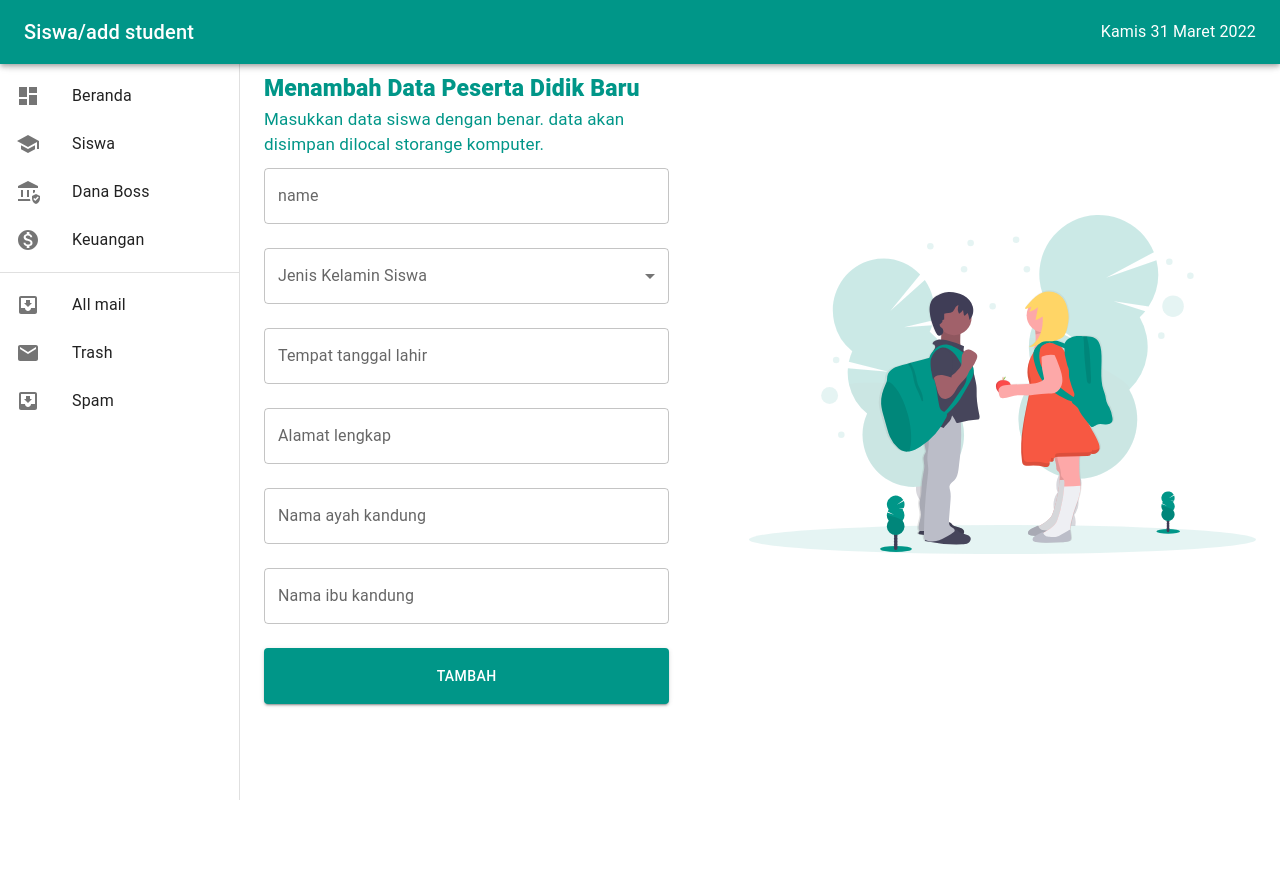
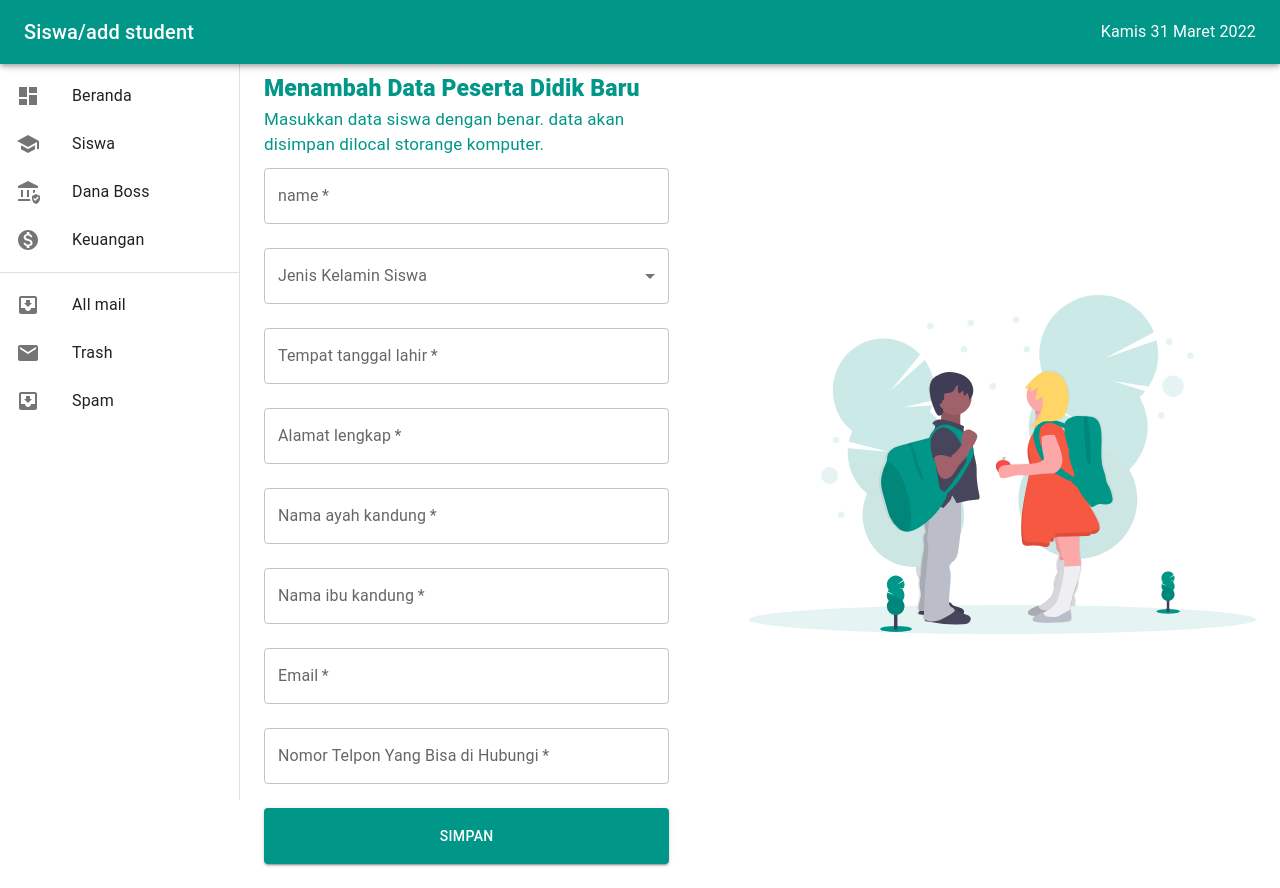
Before and after one commit to nurhamsah1998/school-fe-localAPI, a Next.js app: page /siswa/add-student in a window 1280 px wide. Before the commit the page ends 800 px from the top, so only its background shows below. Built offline with nearby package versions, Linux system fonts and the light colour scheme.

Commit message:
adding some fiture on form

```diff
--- a/ScreenGUI/AddingStudent.js
+++ b/ScreenGUI/AddingStudent.js
@@ -1,20 +1,47 @@
-import React from 'react';
+import React, { useState } from 'react';
 import { Box, TextField, FormControl, InputLabel, Select, MenuItem, Typography, Button } from '@mui/material';
 import { useFormik } from 'formik';
 import axios from 'axios';
+import { useSnackbar } from 'notistack';
+import CircularProgress from '@mui/material/CircularProgress';
 
 function AddingStudent() {
+  const [open, setOpen] = useState(false);
+  const [loading, setLoading] = useState(false);
+  const [textError, setTextError] = useState('');
+  const { enqueueSnackbar } = useSnackbar();
   const formik = useFormik({
-    initialValues: { name: '', birt: '', address: '', dad: '', mom: '', gender: '' },
+    initialValues: { name: '', birt: '', address: '', dad: '', mom: '', gender: '', phone: '', email: '' },
     onSubmit: (values) => {
+      setLoading(true);
+      if (formik.values.phone.length >= 13 || formik.values.phone.length <= 10) {
+        setTextError('Nomor Tidak Valid');
+        setOpen(true);
+        enqueueSnackbar(`Ups ! Data Tidak Terkirim`, { anchorOrigin: { vertical: 'bottom', horizontal: 'right' }, variant: 'error' });
+        setTimeout(() => {
+          setLoading(false);
+        }, 500);
+        return false;
+      }
       axios
         .post('http://localhost:8000/post', values)
         .then((res) => {
-          console.log('succes');
-          values.name = '';
+          enqueueSnackbar(`${res.data}`, { anchorOrigin: { vertical: 'bottom', horizontal: 'right' }, variant: 'success' });
+          setOpen(false);
+          setLoading(false);
+          formik.resetForm();
         })
         .catch((error) => {
-          console.log(error);
+          if (error.response) {
+            setOpen(true);
+            setTextError(error.response.data);
+            enqueueSnackbar(`Ups ! Data Tidak Terkirim`, { anchorOrigin: { vertical: 'bottom', horizontal: 'right' }, variant: 'error' });
+            setLoading(false);
+            return false;
+          } else {
+            enqueueSnackbar(`Ups ! Data Tidak Terkirim error_code:NTWE666`, { anchorOrigin: { vertical: 'bottom', horizontal: 'right' }, variant: 'error' });
+            setLoading(false);
+          }
         });
     },
   });
@@ -30,7 +57,7 @@ function AddingStudent() {
           </Typography>
         </Box>
         <form onSubmit={formik.handleSubmit} style={{ marginTop: '10px' }}>
-          <TextField sx={{ mb: 3 }} label="name" value={formik.values.name} name="name" id="name" onChange={formik.handleChange} fullWidth />
+          <TextField required sx={{ mb: 3 }} label="name" placeholder="Masukan nama" value={formik.values.name} name="name" id="name" onChange={formik.handleChange} fullWidth />
           <FormControl sx={{ mb: 3 }} fullWidth>
             <InputLabel>Jenis Kelamin Siswa</InputLabel>
             <Select name="gender" id="gender" value={formik.values.gender} label="Jenis Kelamin Siswa" onChange={formik.handleChange}>
@@ -38,12 +65,83 @@ function AddingStudent() {
               <MenuItem value="perempuan">Perempuan</MenuItem>
             </Select>
           </FormControl>
-          <TextField sx={{ mb: 3 }} label="Tempat tanggal lahir" value={formik.values.birt} name="birt" id="birt" onChange={formik.handleChange} fullWidth />
-          <TextField sx={{ mb: 3 }} label="Alamat lengkap" value={formik.values.address} name="address" id="address" onChange={formik.handleChange} fullWidth />
-          <TextField sx={{ mb: 3 }} label="Nama ayah kandung" value={formik.values.dad} name="dad" id="dad" onChange={formik.handleChange} fullWidth />
-          <TextField sx={{ mb: 3 }} label="Nama ibu kandung" value={formik.values.mom} name="mom" id="mom" onChange={formik.handleChange} fullWidth />
-          <Button type="submit" sx={{ p: 2 }} variant="contained" fullWidth>
-            Tambah
+          <TextField
+            required
+            sx={{ mb: 3 }}
+            label="Tempat tanggal lahir"
+            placeholder="Contoh : Kediri 14 juli 1998"
+            value={formik.values.birt}
+            name="birt"
+            id="birt"
+            onChange={formik.handleChange}
+            fullWidth
+          />
+          <TextField
+            required
+            placeholder="Masukkan alamat"
+            sx={{ mb: 3 }}
+            label="Alamat lengkap"
+            value={formik.values.address}
+            name="address"
+            id="address"
+            onChange={formik.handleChange}
+            fullWidth
+          />
+          <TextField
+            required
+            placeholder="Masukkan nama ayah kandung"
+            sx={{ mb: 3 }}
+            label="Nama ayah kandung"
+            value={formik.values.dad}
+            name="dad"
+            id="dad"
+            onChange={formik.handleChange}
+            fullWidth
+          />
+          <TextField
+            required
+            placeholder="Masukkan nama ibu kandung"
+            sx={{ mb: 3 }}
+            label="Nama ibu kandung"
+            value={formik.values.mom}
+            name="mom"
+            id="mom"
+            onChange={formik.handleChange}
+            fullWidth
+          />
+          <TextField
+            required
+            placeholder="Masukkan email"
+            sx={{ mb: 3 }}
+            label="Email"
+            value={formik.values.email}
+            name="email"
+            id="email"
+            onChange={formik.handleChange}
+            fullWidth
+          />
+          <TextField
+            required
+            error={open ? true : false}
+            helperText={open ? textError : false}
+            placeholder="Masukkan no. telfon"
+            sx={{ mb: 3 }}
+            label="Nomor Telpon Yang Bisa di Hubungi"
+            value={formik.values.phone}
+            name="phone"
+            id="phone"
+            onChange={formik.handleChange}
+            fullWidth
+          />
+          <Button type="submit" disabled={loading ? true : false} sx={{ p: 2 }} variant="contained" fullWidth>
+            {loading ? (
+              <Box sx={{ display: 'flex', alignItems: 'center' }}>
+                <CircularProgress size={20} color="inherit" />
+                <Box ml={2}>Memproses . .</Box>
+              </Box>
+            ) : (
+              <Box>Simpan</Box>
+            )}
           </Button>
         </form>
       </Box>
--- a/package.json
+++ b/package.json
@@ -17,6 +17,7 @@
     "formik": "^2.2.9",
     "moment": "^2.29.1",
     "next": "12.1.3",
+    "notistack": "^2.0.3",
     "react": "18.0.0",
     "react-dom": "18.0.0",
     "react-query": "^3.34.19"
--- a/pages/_app.js
+++ b/pages/_app.js
@@ -1,11 +1,14 @@
 import '../styles/globals.css';
 import { ThemeProvider } from '@mui/material/styles';
 import theme from '../Theme/theme';
+import { SnackbarProvider } from 'notistack';
 
 function MyApp({ Component, pageProps }) {
   return (
     <ThemeProvider theme={theme}>
-      <Component {...pageProps} />
+      <SnackbarProvider>
+        <Component {...pageProps} />
+      </SnackbarProvider>
     </ThemeProvider>
   );
 }
```
Also changed, not shown: Component/LoadingButton.js (added, +19 -0 lines), 2 other files (tests, documents, lock files or other folders).
